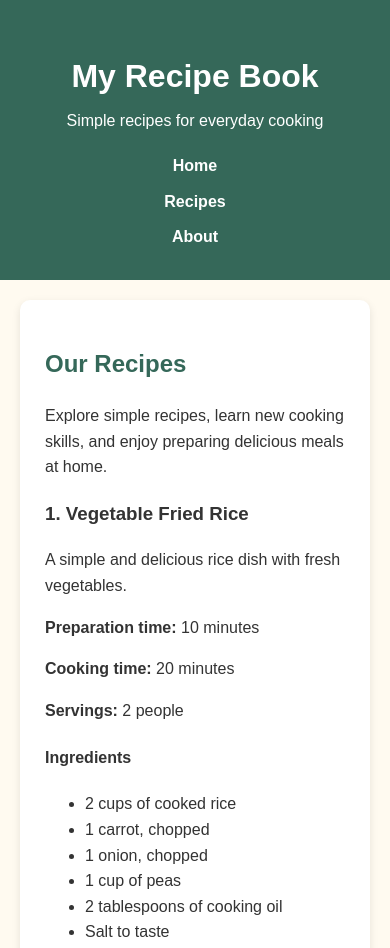
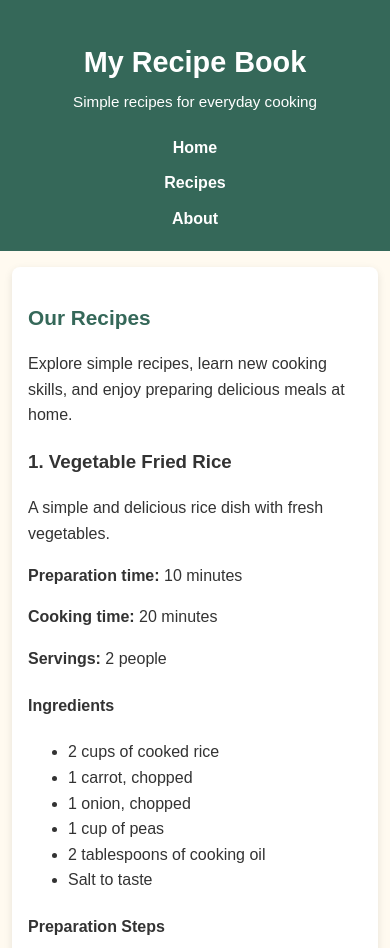
Before and after one commit to roxaneisaro12/recipe-book-collaboration, a plain HTML site: page index.html in a window 390 px wide. Shown: the top 948 px of the page. Drawn offline with Linux system fonts and the light colour scheme.

Commit message:
Make recipe page responsive

```diff
--- a/style.css
+++ b/style.css
@@ -81,18 +81,82 @@ footer {
     margin-top: 40px;
 }
 
-/* Make the page responsive on small screens */
+
+/* Responsive design for tablets */
+@media (max-width: 768px) {
+    header {
+        padding: 25px 16px;
+    }
+
+    header h1 {
+        font-size: 2.1rem;
+    }
+
+    nav ul {
+        flex-wrap: wrap;
+        gap: 16px;
+    }
+
+    main {
+        width: 100%;
+        margin: 24px auto;
+        padding: 0 16px;
+    }
+
+    section {
+        padding: 20px;
+    }
+}
+
+/* Responsive design for mobile phones */
 @media (max-width: 600px) {
+    header {
+        padding: 20px 12px;
+    }
+
     header h1 {
-        font-size: 2rem;
+        font-size: 1.8rem;
+    }
+
+    header p {
+        font-size: 0.95rem;
     }
 
     nav ul {
         flex-direction: column;
+        align-items: center;
         gap: 10px;
     }
 
     main {
-        margin: 20px auto;
+        margin: 16px auto;
+        padding: 0 12px;
+    }
+
+    section {
+        padding: 16px;
+        margin-bottom: 16px;
+        border-radius: 8px;
+    }
+
+    section h2 {
+        font-size: 1.3rem;
+    }
+
+    footer {
+        margin-top: 24px;
+        padding: 12px;
     }
 }
+
+/* Respect users who prefer reduced motion */
+@media (prefers-reduced-motion: reduce) {
+    *,
+    *::before,
+    *::after {
+        scroll-behavior: auto !important;
+        animation-duration: 0.01ms !important;
+        animation-iteration-count: 1 !important;
+        transition-duration: 0.01ms !important;
+    }
+}
```
